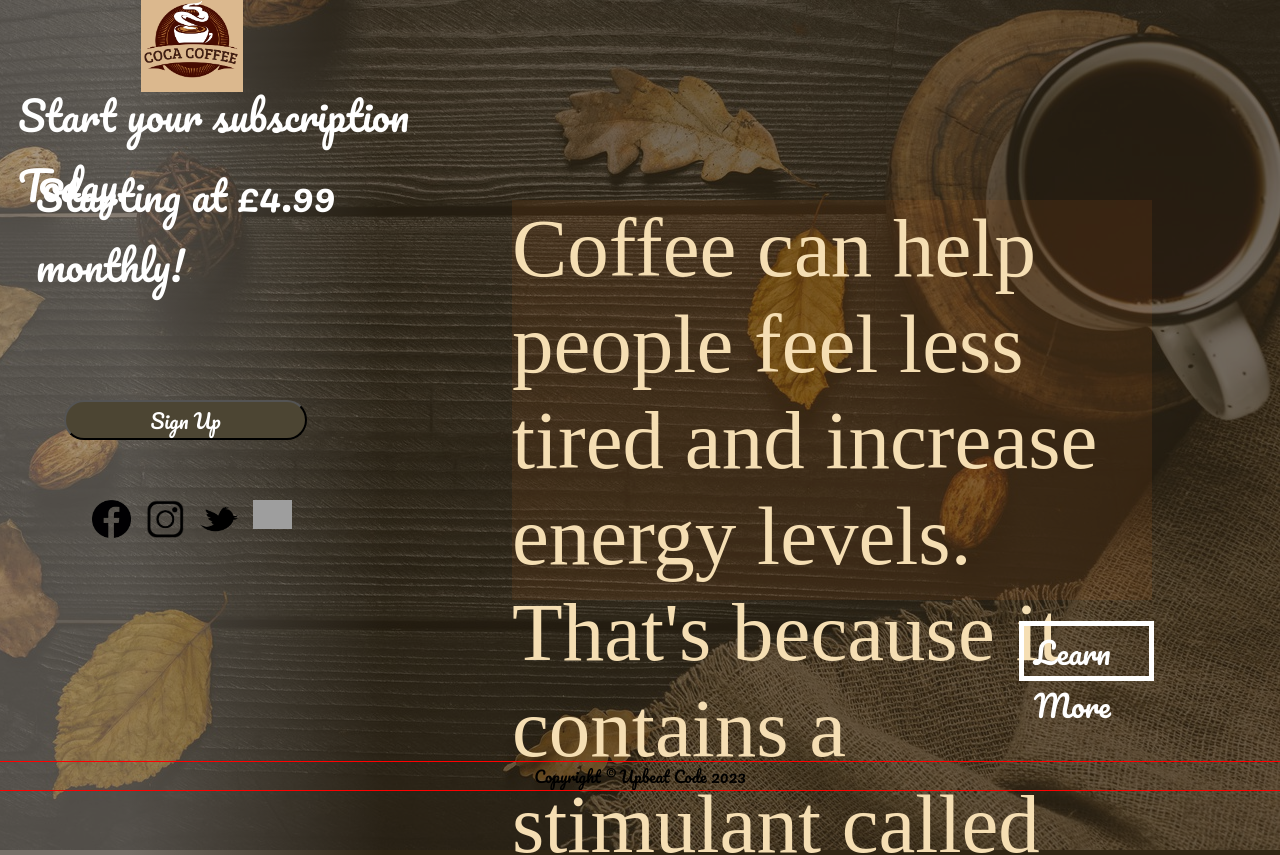
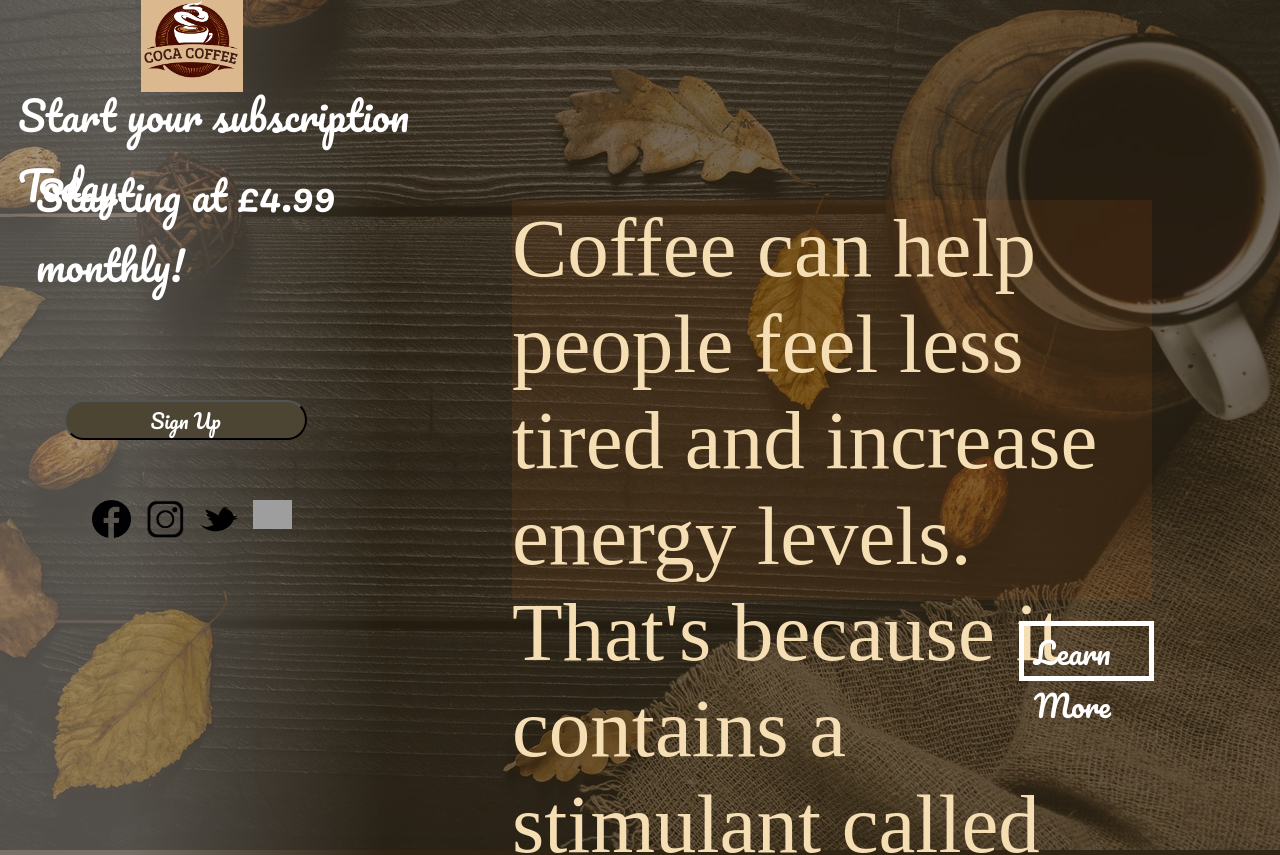
Before and after one commit to MohammedUsman-hub/coffee-subscription-landing-page, a React (Create React App) app in the folder coffee-sub/: page / in a window 1280 px wide. Shown: the top 855 px of the page. Built offline with nearby package versions, Linux system fonts and the light colour scheme; grey boxes are pictures that could not be loaded; a web font is replaced by a local one.

Commit message:
deleting footer

```diff
--- a/coffee-sub/public/index.html
+++ b/coffee-sub/public/index.html
@@ -35,6 +35,8 @@
   <body>
     <noscript>You need to enable JavaScript to run this app.</noscript>
     <div id="root"></div>
+
+  </div>
     <!--
       This HTML file is a template.
       If you open it directly in the browser, you will see an empty page.
--- a/coffee-sub/src/App.js
+++ b/coffee-sub/src/App.js
@@ -6,7 +6,7 @@ import Text from './components/txt';
 import TextBox from './components/txtbox';
 import LearnMore from './components/learnmore';
 import SocialMediaLogo from './components/SmLogo';
-import Footer from './components/footer';
+
 
 export default class App extends Component{
     render(){
@@ -19,7 +19,7 @@ export default class App extends Component{
                 <TextBox/>
                 <LearnMore/>
                 <SocialMediaLogo/>
-                <Footer/>
+
             </div>
         );
     }
--- a/coffee-sub/src/components/footer.jsx
+++ /dev/null
@@ -1,10 +0,0 @@
-import React, { Component } from 'react'    ;
-import '../index.css';
-
-const Footer = () => {
-    const year = new Date().getFullYear();
-
-    return <footer>{`Copyright © Upbeat Code ${year}`}</footer>;
-  };
-
-  export default Footer;
--- a/coffee-sub/src/index.css
+++ b/coffee-sub/src/index.css
@@ -222,15 +222,3 @@ html, body{
   transform: scale(0.8);
   cursor: pointer;
 }
-
-footer {
-  position: absolute;
-  background-color: linear-gradient(to right, rgb(117, 111, 103) 10%, rgb(48, 37, 19) 30%);
-  bottom: 0;
-  left: 0;
-  right: 0;
-  outline: 1px solid red;
-  bottom: 10px;
-  text-align: center;
-
-}
```
